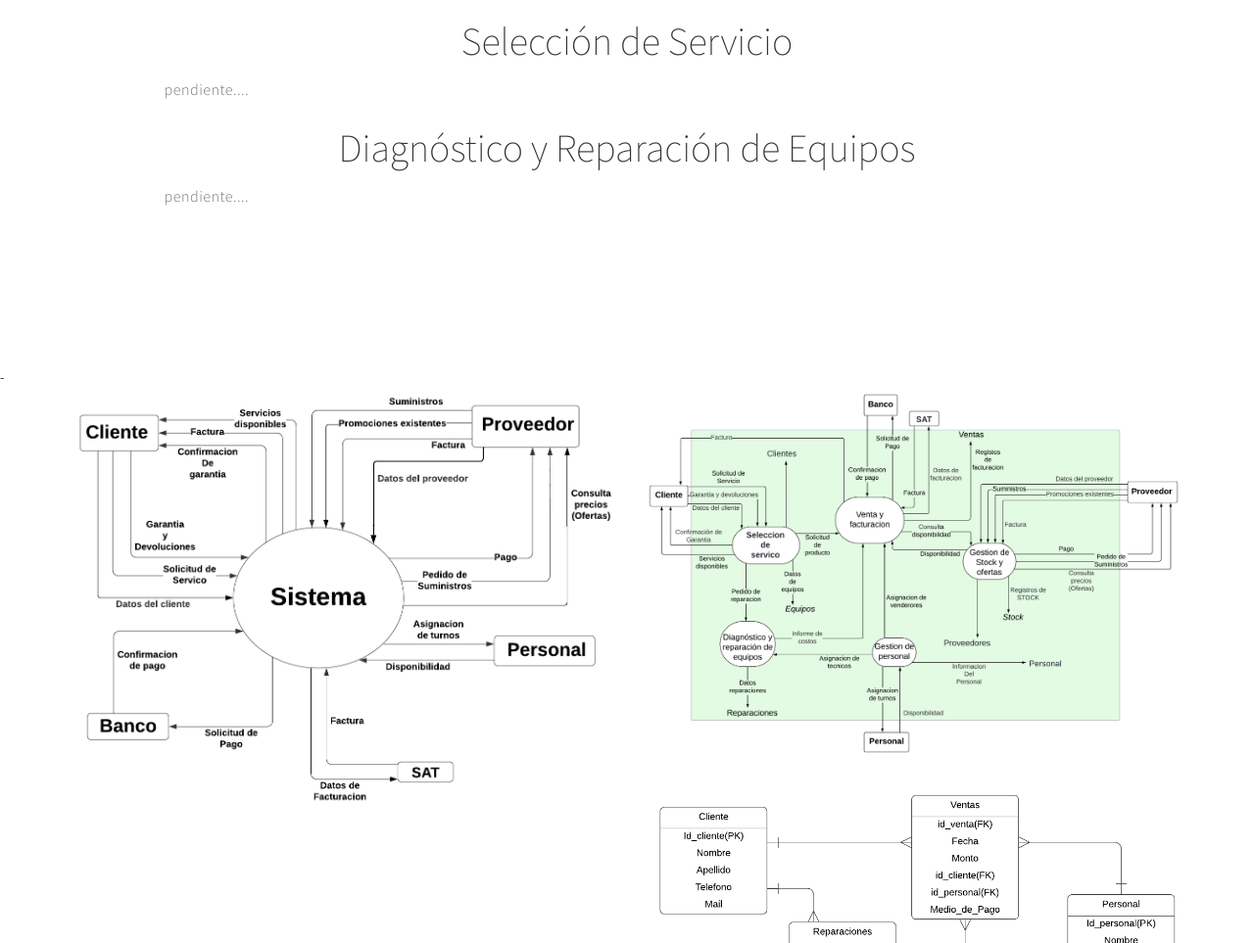
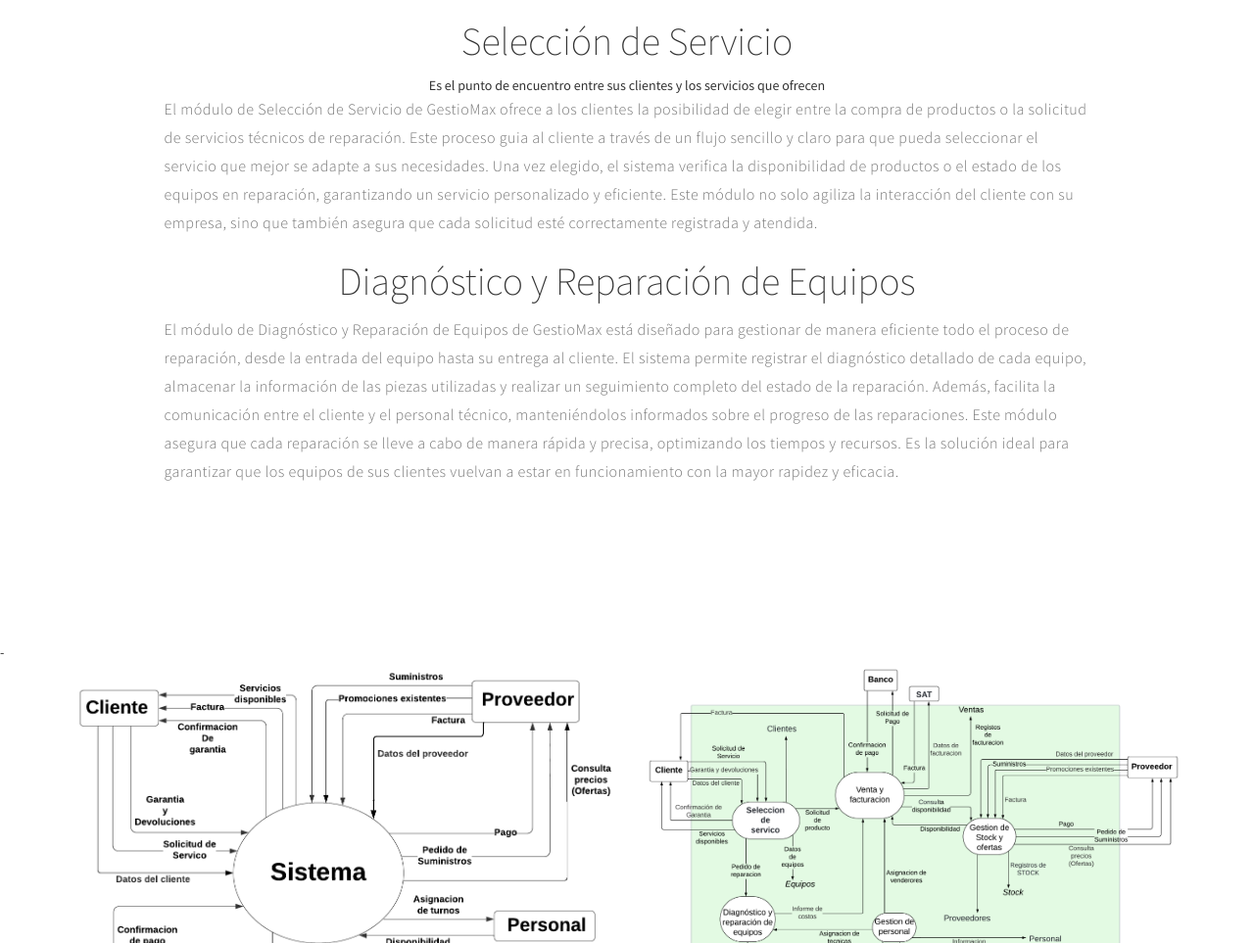
Before and after one commit to Kevinmoth/GestioMaxWeb, a plain HTML site: page index.html in a window 1280 px wide. Shown: the part 1837-2800 px from the top of the page at 98% size. Drawn offline with Linux system fonts and the light colour scheme.

Commit message:
Update index.html

```diff
--- a/index.html
+++ b/index.html
@@ -22,13 +22,13 @@
 <link rel="stylesheet" href="css/owl.theme.css">
 <link rel="stylesheet" href="css/owl.carousel.css">
 
-<!-- MAIN CSS -->
+<!-- EL ESTILO CSS -->
 <link rel="stylesheet" href="css/tooplate-style.css">
 
 </head>
 <body>
 
-<!-- PRE LOADER -->
+<!-- PRE LOADER REVISAR ARV -->
 <div class="preloader">
      <div class="spinner">
           <span class="sk-inner-circle"></span>
@@ -40,7 +40,7 @@
 <div class="navbar custom-navbar navbar-fixed-top" role="navigation">
      <div class="container">
 
-          <!-- NAVBAR HEADER -->
+          <!-- NAVEGADOR SUPERIOR -->
           <div class="navbar-header">
                <button class="navbar-toggle" data-toggle="collapse" data-target=".navbar-collapse">
                     <span class="icon icon-bar"></span>
@@ -51,7 +51,7 @@
                <a href="index.html" class="navbar-brand">GestioMax</a>
           </div>
 
-          <!-- MENU LINKS -->
+          <!-- LINKS DEL MENU -->
           <div class="collapse navbar-collapse">
                <ul class="nav navbar-nav navbar-right">
                     <li><a href="#home" class="smoothScroll">Software</a></li>
@@ -65,7 +65,7 @@
 </div>
 
 
-<!-- HOME -->
+<!-- INICIO -->
 <section id="home" class="parallax-section">
      <div class="overlay"></div>
      <div class="container">
@@ -89,7 +89,7 @@
      <!-- Video -->
      <video controls autoplay loop muted>
           <source src="videos/video.mp4" type="video/mp4">
-          Your browser does not support the video tag.
+
      </video>
 </section>
 
@@ -138,9 +138,35 @@
 </p>
 
 <h1>Selección de Servicio</h1>
-<p style="text-align: left;">pendiente....</p>
+Es el punto de encuentro entre sus clientes y los servicios que ofrecen
+
+<p style="text-align: left;">
+El módulo de Selección de Servicio de GestioMax ofrece a los clientes la posibilidad de elegir
+entre la compra de productos o la solicitud de servicios técnicos de reparación. Este proceso guia
+ al cliente a través de un flujo sencillo y claro para que pueda
+ seleccionar el servicio que mejor se adapte a sus necesidades. Una vez elegido, el sistema
+ verifica la disponibilidad de productos o el estado de los equipos en reparación, garantizando
+ un servicio personalizado y eficiente. Este módulo no solo agiliza la interacción del cliente
+ con su empresa, sino que también asegura que cada solicitud esté correctamente registrada y
+ atendida.
+</p>
+
+
+
+</p>
 <h1>Diagnóstico y Reparación de Equipos</h1>
-<p style="text-align: left;">pendiente....</p>
+<p style="text-align: left;">
+El módulo de Diagnóstico y Reparación de Equipos de GestioMax está diseñado para gestionar
+ de manera eficiente todo el proceso de reparación, desde la entrada del equipo hasta su entrega
+ al cliente. El sistema permite registrar el diagnóstico detallado de cada equipo, almacenar
+  la información de las piezas utilizadas y realizar un seguimiento completo del estado de la
+   reparación. Además, facilita la comunicación entre el cliente y el personal
+   técnico, manteniéndolos informados sobre el progreso de las reparaciones. Este módulo
+   asegura que cada reparación se lleve a cabo de manera rápida y precisa, optimizando los
+    tiempos y recursos. Es la solución ideal para garantizar que los equipos de sus clientes
+     vuelvan a estar en funcionamiento con la mayor rapidez y eficacia.
+</p>
+
 
 
                     </div>
```
